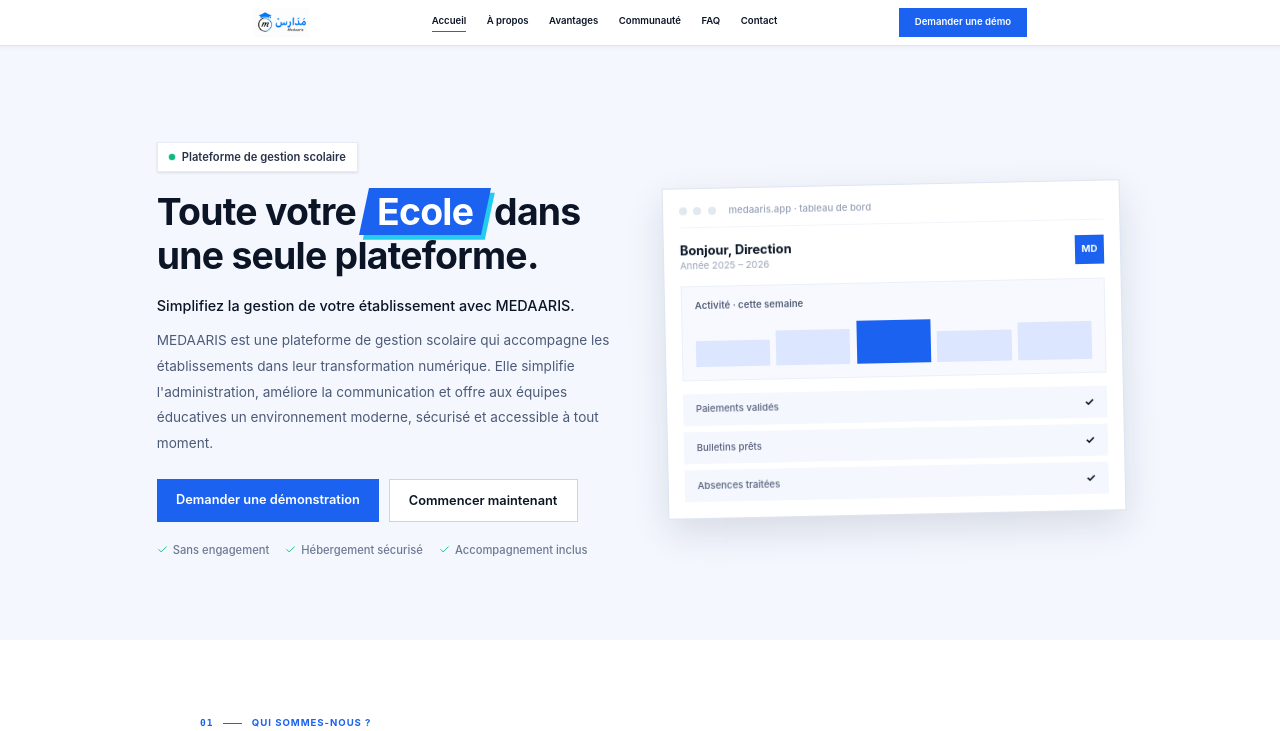
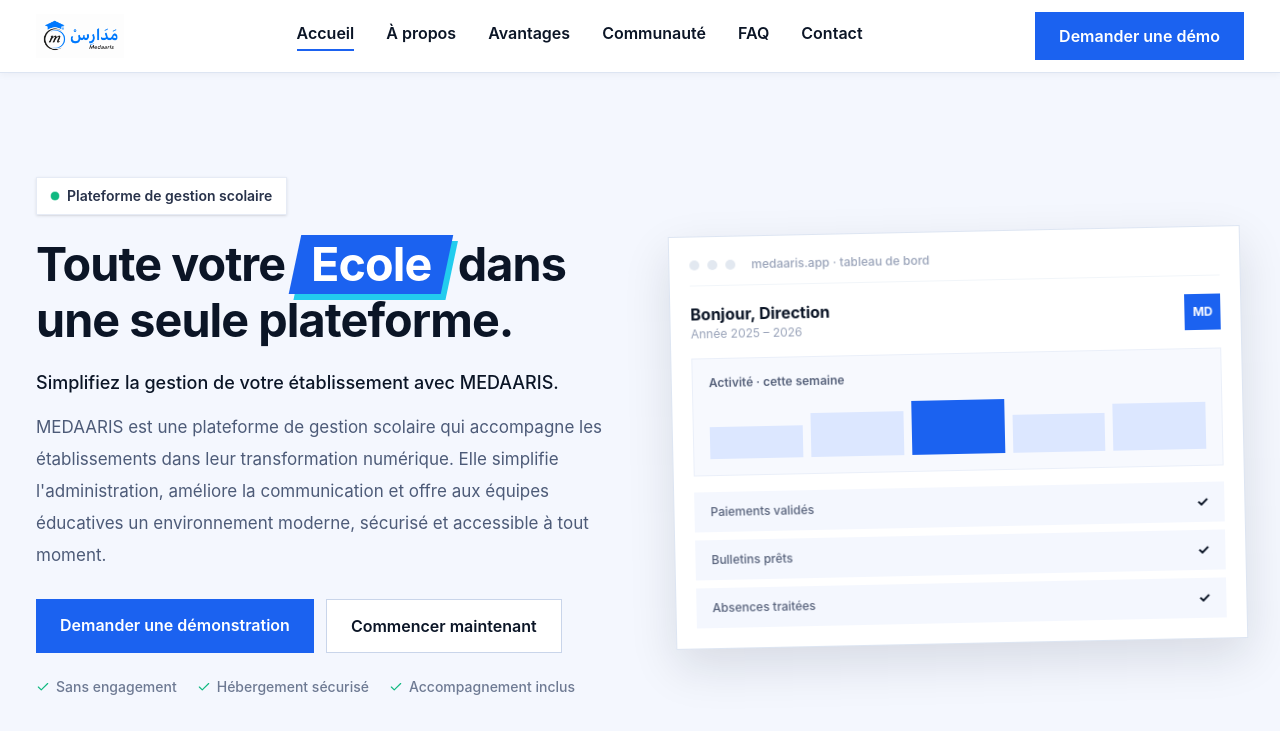
Before and after one commit to JulesBestDev176/medaaris_web, a Next.js app: page / in a window 1280 px wide. Shown: the top 731 px of the page. Built offline with nearby package versions, Linux system fonts and the light colour scheme.

Commit message:
fix: remove zoom style from main and header elements for better responsiveness

```diff
--- a/src/components/landing-page.tsx
+++ b/src/components/landing-page.tsx
@@ -214,7 +214,7 @@
   }, []);
 
   return (
-    <main className="min-h-screen overflow-x-hidden bg-[#F4F7FE] pt-[74px] text-[#0B1526]" style={{ zoom: 0.8 }}>
+    <main className="min-h-screen overflow-x-hidden bg-[#F4F7FE] pt-[74px] text-[#0B1526]">
 
       {/* ── Navbar ── */}
       <Navbar activeId={activeId} menuOpen={menuOpen} onToggle={() => setMenuOpen((v) => !v)} onClose={() => setMenuOpen(false)} onNav={(id) => setActiveId(id)} />
@@ -843,7 +843,7 @@
   };
 
   return (
-    <header className="fixed left-0 top-0 z-50 w-full border-b border-[#DDE5F2] bg-white shadow-[0_1px_8px_rgba(15,23,42,0.05)]" style={{ zoom: 0.8 }}>
+    <header className="fixed left-0 top-0 z-50 w-full border-b border-[#DDE5F2] bg-white shadow-[0_1px_8px_rgba(15,23,42,0.05)]">
       <nav className="mx-auto flex max-w-[1240px] items-center justify-between gap-5 px-2 py-3 sm:px-3 lg:px-4">
         <a href="#accueil" onClick={() => handleClick('#accueil')} aria-label="MEDAARIS" className="flex-none">
           <Image src="/medaaris-logo.jpeg" alt="MEDAARIS" width={172} height={42} className="h-11 w-auto" priority />
@@ -856,8 +856,8 @@
               href={item.href}
               onClick={() => handleClick(item.href)}
               className={activeId === item.href.slice(1)
-                ? 'border-b-2 border-[#1B62F0] pb-1 text-[15px] font-semibold text-[#1B62F0] transition'
-                : 'border-b-2 border-transparent pb-1 text-[15px] font-semibold text-[#111827] transition hover:text-[#1B62F0]'}
+                ? 'border-b-2 border-[#1B62F0] pb-1 text-base font-semibold text-[#1B62F0] transition'
+                : 'border-b-2 border-transparent pb-1 text-base font-semibold text-[#111827] transition hover:text-[#1B62F0]'}
             >
               {item.label}
             </a>
@@ -865,7 +865,7 @@
         </div>
 
         <div className="hidden items-center gap-5 lg:flex">
-          <a href="#contact" onClick={() => handleClick('#contact')} className="bg-[#1B62F0] px-6 py-3 text-[15px] font-semibold !text-white transition hover:bg-[#0A46A8] hover:!text-white">
+          <a href="#contact" onClick={() => handleClick('#contact')} className="bg-[#1B62F0] px-6 py-3 text-base font-semibold !text-white transition hover:bg-[#0A46A8] hover:!text-white">
             Demander une démo
           </a>
         </div>
```
